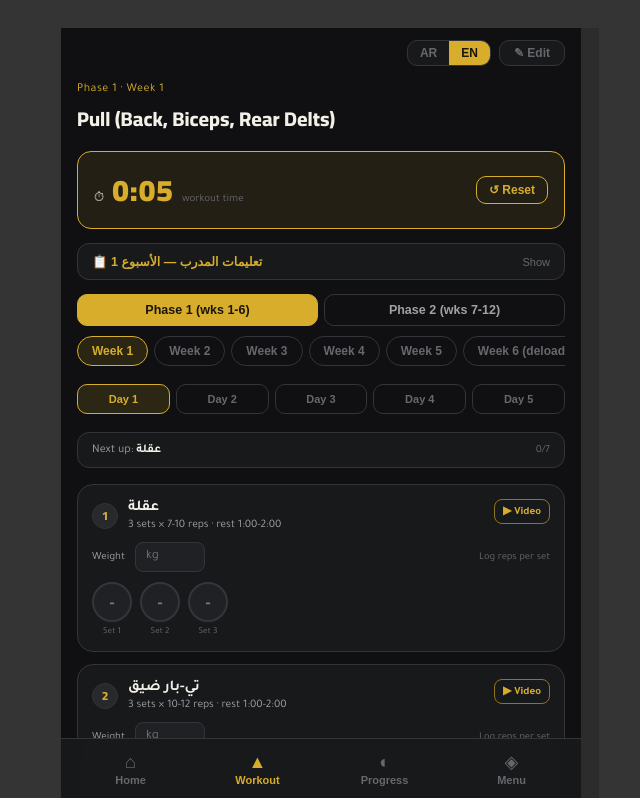
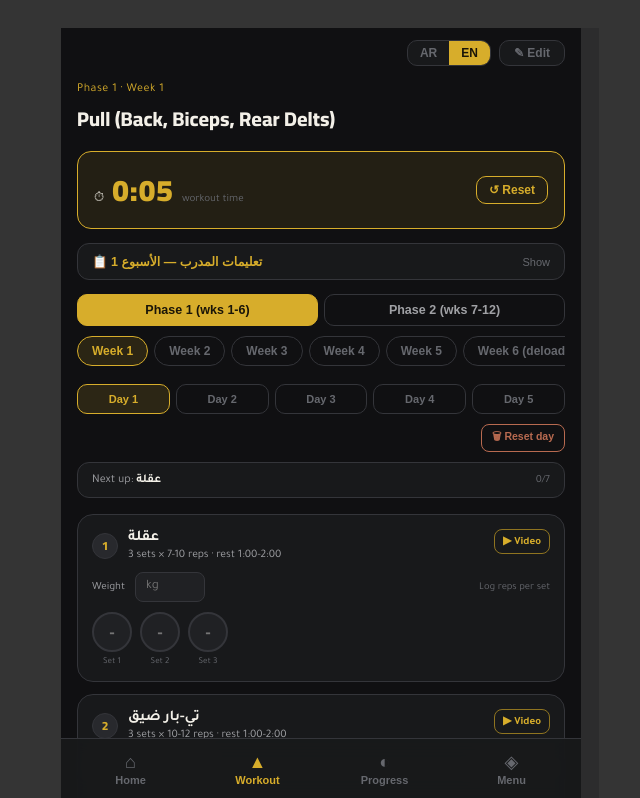
Before and after one commit to almwehey-rgb/tamreen, a React (Vite) app: page / in a window 1280 px wide. Shown: the top 798 px of the page, without its empty margins (319-959 px from the left). Built offline with nearby package versions, Linux system fonts and the light colour scheme.

Commit message:
Add a reset-day button to clear a day's logged workout
Adds "Reset day" above the exercise list, with a confirm dialog
since it's destructive. Clears every exercise's weight/reps/done
state for the current day, plus its saved workout time.

```diff
--- a/src/App.jsx
+++ b/src/App.jsx
@@ -410,6 +410,23 @@ export default function App() {
     });
   }, [sessionKey]);
 
+  const resetDay = useCallback(() => {
+    const days = phase === 1 ? PROGRAM.phase1 : PROGRAM.phase2;
+    const count = days[dayIdx].exercises.length;
+    setWorkoutLogs(prev => {
+      const next = { ...prev };
+      for (let i = 0; i < count; i++) delete next[`${sessionKey}-e${i}`];
+      return next;
+    });
+    setWorkoutTimes(prev => {
+      if (prev[sessionKey] == null) return prev;
+      const next = { ...prev };
+      delete next[sessionKey];
+      return next;
+    });
+    setElapsed(0);
+  }, [phase, dayIdx, sessionKey]);
+
   const openTab = useCallback((nextTab) => {
     if (nextTab === "workout") {
       const resume = findResumePoint(workoutLogs);
@@ -496,7 +513,7 @@ export default function App() {
             phase={phase} setPhase={setPhase} weekIdx={weekIdx} setWeekIdx={setWeekIdx}
             dayIdx={dayIdx} setDayIdx={setDayIdx} workoutLogs={workoutLogs} setExerciseLog={setExerciseLog}
             globalWeekNum={globalWeekNum} T={T} editMode={editMode} overrides={overrides} setOverride={setOverride}
-            elapsed={elapsed} isTimeSaved={workoutTimes[sessionKey] != null} resetWorkoutTimer={resetWorkoutTimer}
+            elapsed={elapsed} isTimeSaved={workoutTimes[sessionKey] != null} resetWorkoutTimer={resetWorkoutTimer} resetDay={resetDay}
           />
         )}
         {tab === "followup" && <FollowupTab followup={followup} setFollowup={setFollowup} workoutLogs={workoutLogs} overrides={overrides} T={T} />}
@@ -611,7 +628,7 @@ function HomeTab({ followup, T, editMode, overrides, setOverride }) {
 }
 
 /* ---------------- WORKOUT ---------------- */
-function WorkoutTab({ phase, setPhase, weekIdx, setWeekIdx, dayIdx, setDayIdx, workoutLogs, setExerciseLog, globalWeekNum, T, editMode, overrides, setOverride, elapsed, isTimeSaved, resetWorkoutTimer }) {
+function WorkoutTab({ phase, setPhase, weekIdx, setWeekIdx, dayIdx, setDayIdx, workoutLogs, setExerciseLog, globalWeekNum, T, editMode, overrides, setOverride, elapsed, isTimeSaved, resetWorkoutTimer, resetDay }) {
   const days = phase === 1 ? PROGRAM.phase1 : PROGRAM.phase2;
   const day = days[dayIdx];
   const week = day.weeks[weekIdx];
@@ -777,6 +794,20 @@ function WorkoutTab({ phase, setPhase, weekIdx, setWeekIdx, dayIdx, setDayIdx, w
             </button>
           );
         })}
+      </div>
+
+      <div style={{ display: "flex", justifyContent: "flex-end", marginBottom: 10, marginTop: -8 }}>
+        <button
+          onClick={() => {
+            if (window.confirm(T("متأكد تبي تصفّر كل تمارين اليوم؟ بيمسح كل الأوزان والتكرارات المسجّلة.", "Reset all of today's exercises? This clears every logged weight and rep."))) {
+              resetDay();
+            }
+          }}
+          style={{
+            padding: "4px 10px", borderRadius: 8, border: `1px solid ${COLORS.rust}`, background: "transparent",
+            color: COLORS.rust, fontSize: 10.5, fontWeight: 700, cursor: "pointer",
+          }}
+        >🗑 {T("تصفير اليوم", "Reset day")}</button>
       </div>
 
       {totalCount > 0 && (
```
